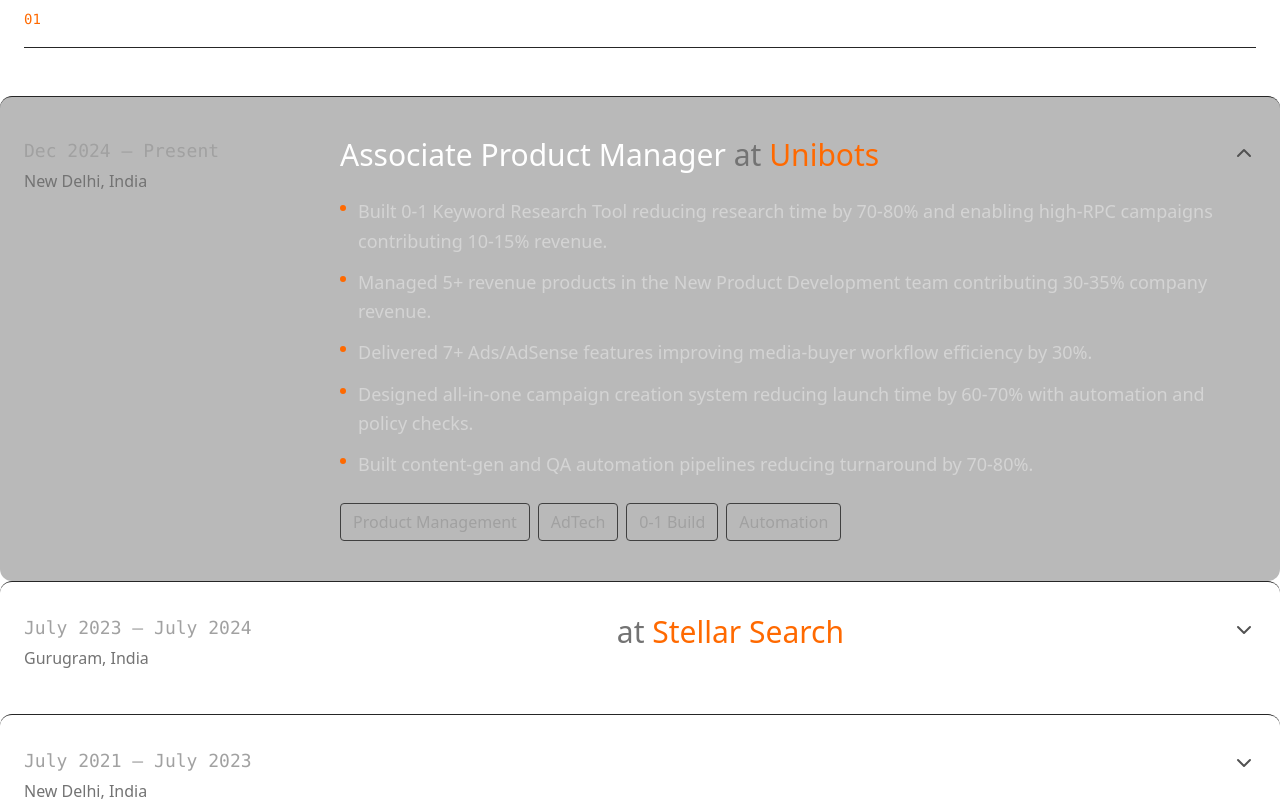
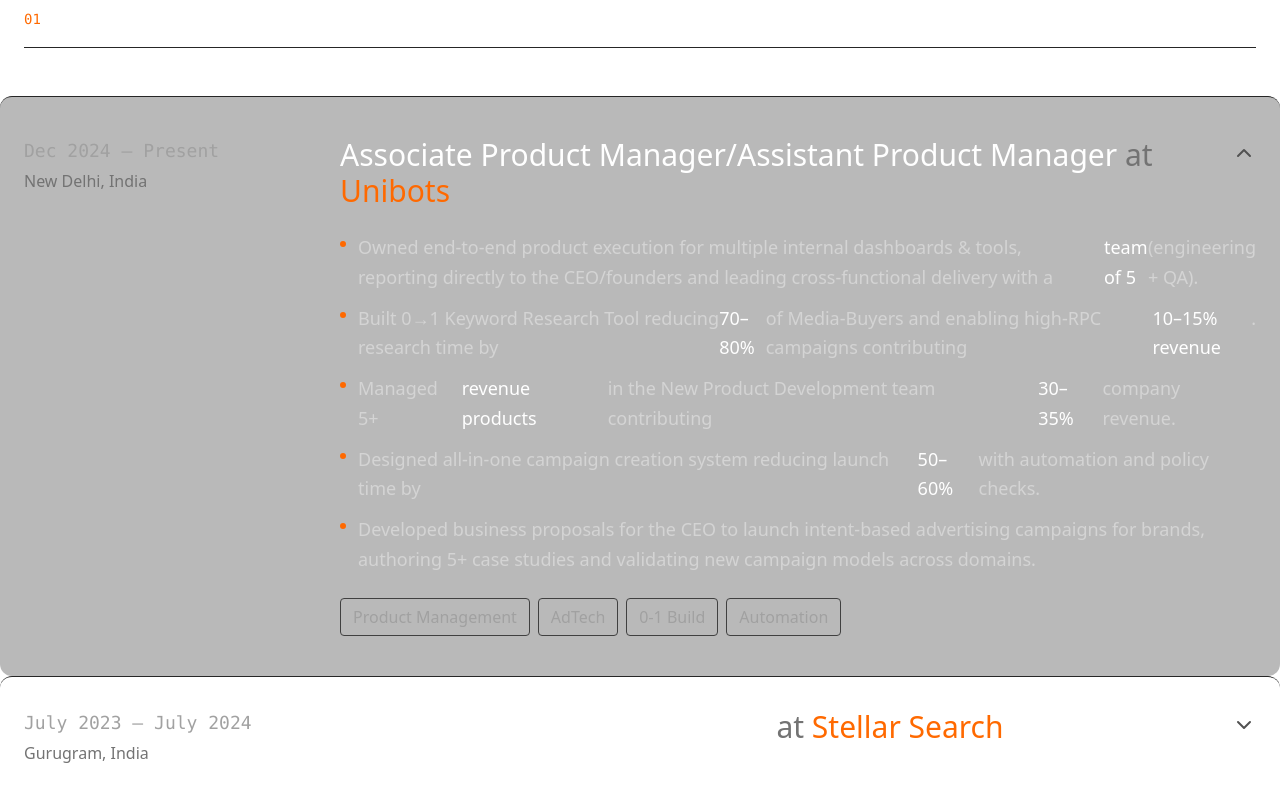
Before and after one commit to chetanya1998/Portfolio, a React (Vite) app: page / in a window 1280 px wide. Shown: the part 1040-1841 px from the top of the page. Built offline with nearby package versions, Linux system fonts and the light colour scheme.

Commit message:
Content Update: Experience data & Initiatives visibility fix

```diff
--- a/src/Portfolio.jsx
+++ b/src/Portfolio.jsx
@@ -54,39 +54,38 @@
 const experiences = [
     {
         company: "Unibots",
-        role: "Associate Product Manager",
+        role: "Associate Product Manager/Assistant Product Manager",
         period: "Dec 2024 — Present",
         type: "New Delhi, India",
         achievements: [
-            "Built 0-1 Keyword Research Tool reducing research time by 70-80% and enabling high-RPC campaigns contributing 10-15% revenue.",
-            "Managed 5+ revenue products in the New Product Development team contributing 30-35% company revenue.",
-            "Delivered 7+ Ads/AdSense features improving media-buyer workflow efficiency by 30%.",
-            "Designed all-in-one campaign creation system reducing launch time by 60-70% with automation and policy checks.",
-            "Built content-gen and QA automation pipelines reducing turnaround by 70-80%."
+            <>Owned end-to-end product execution for multiple internal dashboards & tools, reporting directly to the CEO/founders and leading cross-functional delivery with a <span className="text-white font-medium">team of 5</span>(engineering + QA).</>,
+            <>Built 0→1 Keyword Research Tool reducing research time by <span className="text-white font-medium">70–80%</span> of Media-Buyers and enabling high-RPC campaigns contributing <span className="text-white font-medium">10–15% revenue</span>.</>,
+            <>Managed 5+ <span className="text-white font-medium">revenue products</span> in the New Product Development team contributing <span className="text-white font-medium">30–35%</span> company revenue.</>,
+            <>Designed all-in-one campaign creation system reducing launch time by <span className="text-white font-medium">50–60%</span> with automation and policy checks.</>,
+            "Developed business proposals for the CEO to launch intent-based advertising campaigns for brands, authoring 5+ case studies and validating new campaign models across domains."
         ],
         tags: ["Product Management", "AdTech", "0-1 Build", "Automation"]
     },
     {
         company: "Stellar Search",
-        role: "Research Associate",
+        role: "Research Associate / Associate",
         period: "July 2023 — July 2024",
         type: "Gurugram, India",
         achievements: [
-            "Supported business development and talent mapping initiatives contributing to approximately 20% revenue growth.",
-            "Executed CXO-level research across Healthcare, Pharma, EPC, Energy, Auto and Fintech mandates.",
-            "Built databases of 400+ Tier-1 automobile companies and delivered in-depth industry research."
+            <>Partnered with <span className="text-white font-medium">Principals</span> and <span className="text-white font-medium">Senior Consultants</span> to understand client needs and craft tailored search strategies..</>,
+            <>Conducted market research under <span className="text-white font-medium">Chairperson’s office</span> for business development mandates in <span className="text-white font-medium">Fintech Industry</span> which contributed to <span className="text-white font-medium">10% growth in Clientele</span>.</>,
+            <>Implementing strategic research on business development mandates contributed to <span className="text-white font-medium">20% in revenue growth</span> in FY2023-24.</>
         ],
         tags: ["Market Research", "Business Development", "Strategy"]
     },
     {
         company: "UPSC Preparation & Research",
-        role: "UPSC Preparation & Academic Researcher",
+        role: "Career Break | UPSC Preparation & Research Work",
         period: "July 2021 — July 2023",
         type: "New Delhi, India",
         achievements: [
-            "Prepared full-time for UPSC Civil Services while publishing 10 research papers.",
-            "Works received over 100+ citations in various journals.",
-            "Presented research at two IEEE conferences and served as a conference paper reviewer."
+            <>Prepared full-time for UPSC while publishing <span className="text-white font-medium">10 research papers</span> with <span className="text-white font-medium">100+ citations</span>.</>,
+            <>Presented research at <span className="text-white font-medium">two IEEE conferences</span> and served as a <span className="text-white font-medium">conference paper reviewer</span>.</>
         ],
         tags: ["Academic Writing", "Deep Learning", "Data Analysis"]
     }
@@ -832,13 +831,13 @@
                                     ].map((item, idx) => (
                                         <FadeIn key={idx} delay={idx * 100} className="h-full">
                                             {/* Standardized to 3-column layout */}
-                                            <div className="h-[320px] p-5 md:p-6 bg-neutral-900/50 rounded-2xl border border-neutral-800 hover:border-orange-500/30 hover:bg-neutral-900 transition-all duration-300 flex flex-col group relative overflow-hidden">
+                                            <div className="h-[320px] p-5 md:p-6 bg-neutral-900 rounded-2xl border border-neutral-800 hover:border-orange-500/30 hover:bg-neutral-800 transition-all duration-300 flex flex-col group relative overflow-hidden">
                                                 <div className="absolute top-4 right-4 text-neutral-600 group-hover:text-orange-500 transition-colors">
                                                     <ArrowUpRight size={16} />
                                                 </div>
                                                 <h4 className="text-white font-medium text-lg mb-1 pr-6 truncate">{item.title}</h4>
                                                 <p className="text-orange-500 text-xs uppercase tracking-wider mb-2 font-bold truncate">{item.role}</p>
-                                                <p className="text-neutral-400 text-sm leading-relaxed mt-auto border-t border-neutral-800 pt-3 flex-1 line-clamp-4 text-ellipsis overflow-hidden">{item.desc}</p>
+                                                <p className="text-neutral-300 text-sm leading-relaxed mt-auto border-t border-neutral-800 pt-3 flex-1 line-clamp-4 text-ellipsis overflow-hidden">{item.desc}</p>
                                             </div>
                                         </FadeIn>
                                     ))}
```
